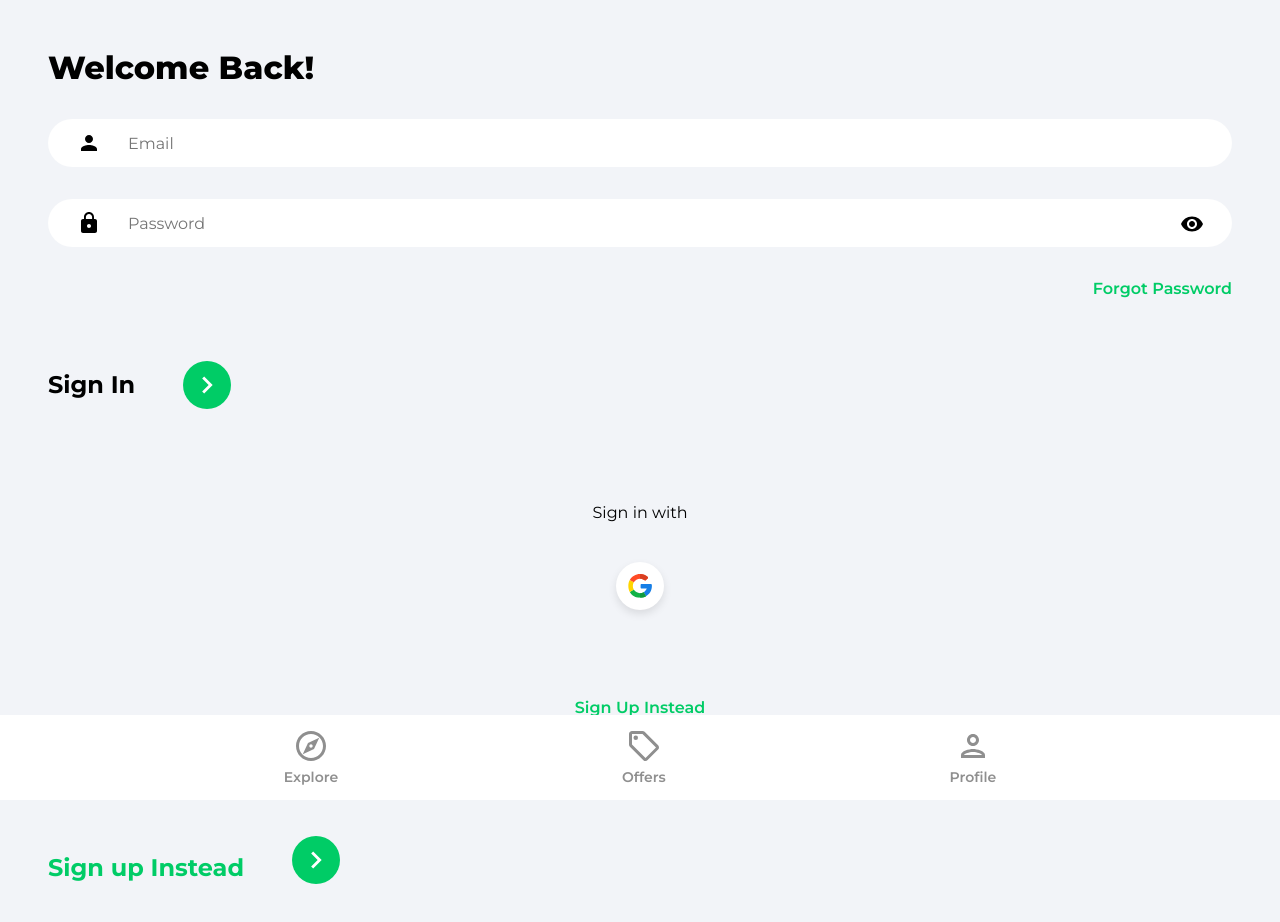
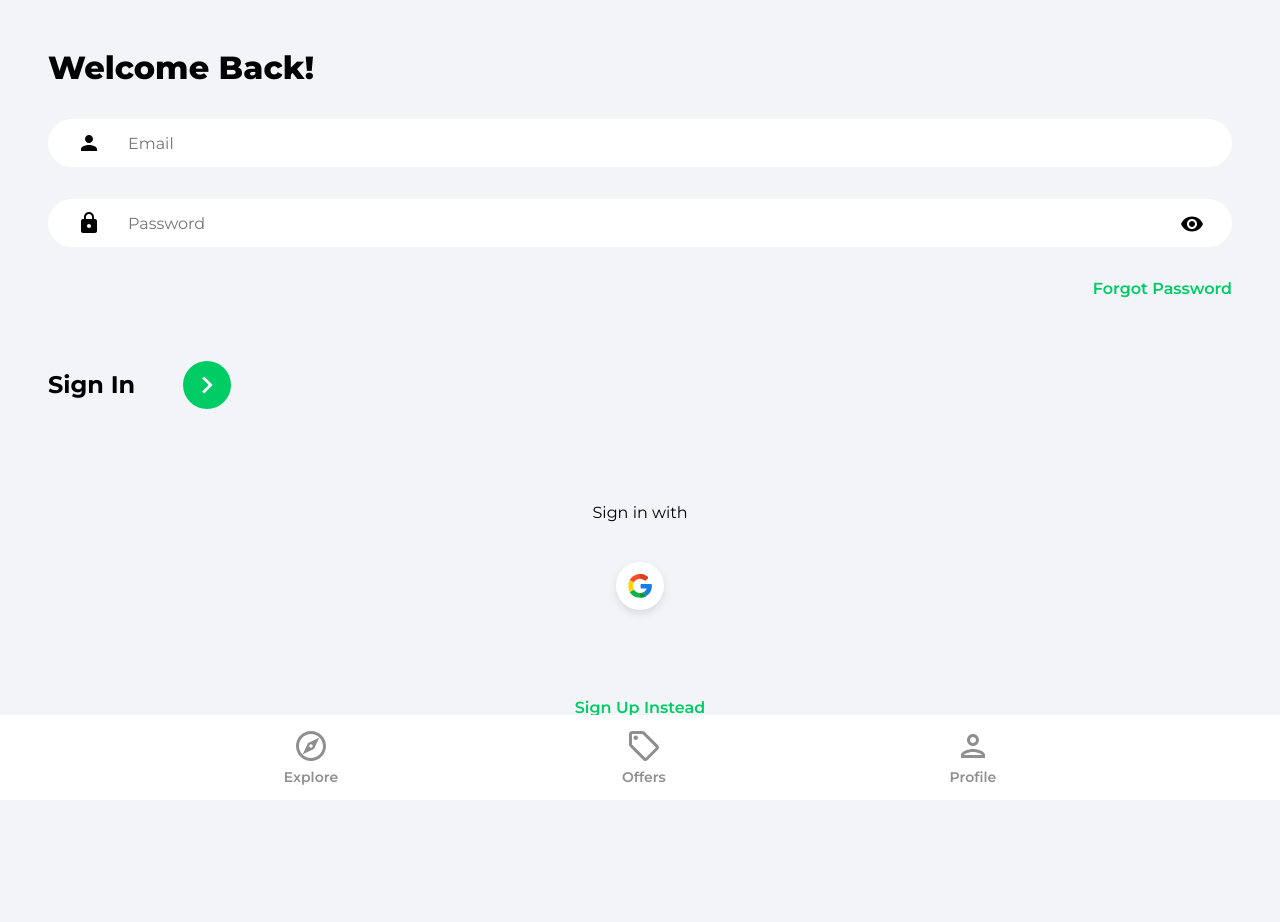
Before and after one commit to Nizam-shahr/Feedback-App, a React (Create React App) app: page /sign-in in a window 1280 px wide. Shown: the top 922 px of the page. After the commit the page ends 800 px from the top, so only its background shows below. Built offline with nearby package versions, Linux system fonts and the light colour scheme.

Commit message:
Update SignIn.jsx

```diff
--- a/src/pages/SignIn.jsx
+++ b/src/pages/SignIn.jsx
@@ -95,15 +95,7 @@ function SignIn() {
         <Link to='/sign-up' className='registerLink'>
           Sign Up Instead
         </Link>
- <div className='signInBar'>
 
- <Link to='/sign-up' className='registerLink'>
-          <p className='signInText'>Sign up Instead</p>
-        </Link>
-            <button className='signInButton'>
-              <ArrowRightIcon fill='#ffffff' width='34px' height='34px' />
-            </button>
-          </div>
       </div>
     </>
   )
```
